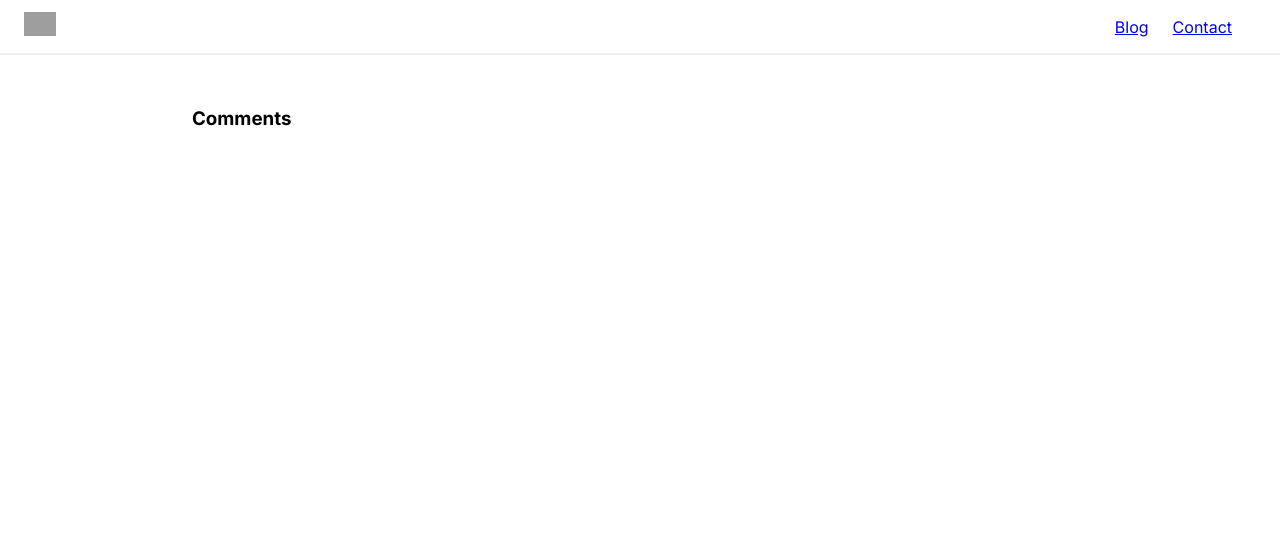
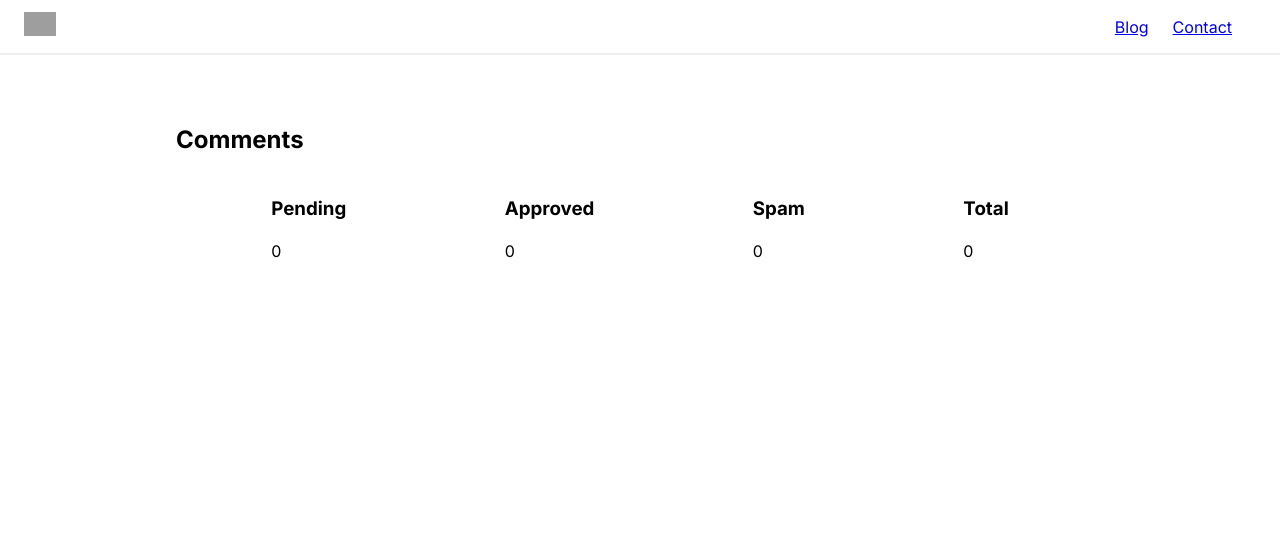
Before and after one commit to bennettscience/ohheybrian, a Flask app: page /admin/ in a window 1280 px wide. Shown: the top 554 px of the page. Run offline with Flask 3, Linux system fonts and the light colour scheme; data that the repository does not hold is empty; some libraries are stand-ins or nearby versions; grey boxes are pictures that could not be loaded.

Commit message:
Begin working on admin layout

```diff
--- a/ohheybrian/templates/admin/index.html
+++ b/ohheybrian/templates/admin/index.html
@@ -1,20 +1,55 @@
-{% extends '_layout.html' %}
-{% block main_content %}
-<div class="container container--flex col left">
-	<h3>Comments</h3>
+{% extends '_layout.html' %} {% block main_content %}
+<div class="container">
+  <h2>Comments</h2>
+  <div class="container--flex">
+    <div id="pending">
+      <h3>Pending</h3>
+      <p>
+        {{ comments | selectattr("approved", "equalto", False) | list | count}}
+      </p>
+    </div>
+    <div id="approved">
+      <h3>Approved</h3>
+      <p>
+        {{ comments | selectattr("approved", "equalto", True) | list | count}}
+      </p>
+    </div>
+    <div id="spam">
+      <h3>Spam</h3>
+      <p>
+        {{ comments | selectattr("is_spam", "equalto", True) | list | count}}
+      </p>
+    </div>
+    <div id="total">
+      <h3>Total</h3>
+      <p>{{ comments | count }}</p>
+    </div>
+  </div>
+  <div class="container--flex col">
     {% for comment in comments %}
-	<div class="comment" _="on delete remove me">
+    <div
+      class="comment"
+      _="on delete remove me"
+      data-approved="{{comment.approved}}"
+    >
       <b>{{comment.name}}</b>
       <p>Post: {{comment.slug}}</p>
       <p>{{comment.message}}</p>
       <p>{{comment.occurred}}</p>
       <p>Spam likely: {{comment.is_spam}}</p>
       <section class="comment-actions">
-			<button hx-trigger="click" hx-put="/comments/{{comment.id}}">{% if comment.approved %}Approved {% else %}
-				Pending {% endif %}</button>
-			<button hx-trigger="click" hx-delete="/comments/{{comment.id}}"
-				_="on htmx:afterRequest(detail) if detail.xhr.status is 200 trigger delete">Delete</button>
+        <button hx-trigger="click" hx-put="/comments/{{comment.id}}">
+          {% if comment.approved %}Approved {% else %} Pending {% endif %}
+        </button>
+        <button
+          hx-trigger="click"
+          hx-delete="/comments/{{comment.id}}"
+          _="on htmx:afterRequest(detail) if detail.xhr.status is 200 trigger delete"
+        >
+          Delete
+        </button>
       </section>
+    </div>
   </div>
   {% endfor %}
 </div>
```
Lines whose indentation alone changed are shown as unchanged.
